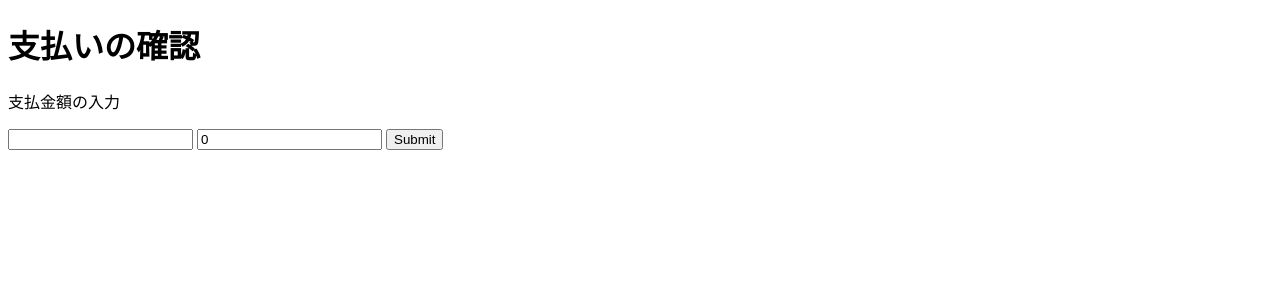
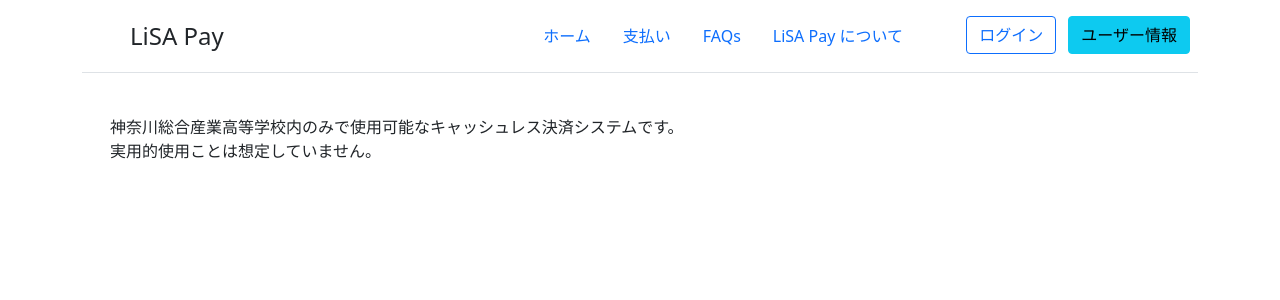
Before and after one commit to LiSA-02-Kaken/virtual_money_transaction, a FastAPI app: page /transaction/pay in a window 1280 px wide. Shown: the top 300 px of the page. Run offline with FastAPI, Linux system fonts and the light colour scheme; some libraries are stand-ins or nearby versions.

Commit message:
fixed layout

```diff
--- a/main.py
+++ b/main.py
@@ -59,16 +59,26 @@ async def token(form: OAuth2PasswordRequestForm = Depends()):
     return generate_tokens(user.id)
 
 @app.get("/transaction/pay")
-async def payment(request: Request):
-    return templates.TemplateResponse("payment.html", context={'request': request})
+async def payment(request: Request, access: Optional[str]=Cookie(None)):
+    #もしログインしていない場合はとばす
+    if access is None:
+        return templates.TemplateResponse("home.html", context={'request': request})
+    return templates.TemplateResponse("payment.html", context={'request': request, 'title': '決済を行う'})
 
 
 @app.post("/transaction/pay")
-async def payment(request: Request, user: User = Depends(get_user), pay_balance: int = Form(...), req_shop: str = Form(...)):
+async def payment(
+    request: Request,
+    access: Optional[str]=Cookie(None),
+    pay_balance: int = Form(...),
+    req_shop: str = Form(...)):
+
     try:
         shop = Shop.get(Shop.shopid == req_shop)
     except DoesNotExist:
         raise HTTPException(status_code=404, detail='The shop does not exist.')
+
+    user = get_user_from_token(access, "access_token")
 
     if pay_balance <= 0 or pay_balance > 100000:
         raise HTTPException(status_code=400, detail="Invalid payment amount.")
--- a/templates/done.html
+++ b/templates/done.html
@@ -14,3 +14,8 @@
     <p>セッションID: {{ sid }}</p>
 </body>
 </html>
+
+{%- extends "layout.html" %}
+{%- block content %}
+    <a></a>
+{%- endblock %}
--- a/templates/home.html
+++ b/templates/home.html
@@ -1,5 +1,5 @@
 {%- extends "layout.html" %}
 {%- block content %}
-<p>神奈川総合産業高等学校内のみで使用可能なキャッシュレス決済システムです。</p>
+<p>神奈川総合産業高等学校内のみで使用可能なキャッシュレス決済システムです。<br>実用的使用ことは想定していません。</p>
 
 {%- endblock %}
--- a/templates/layout.html
+++ b/templates/layout.html
@@ -19,15 +19,15 @@
           </a>
 
           <ul class="nav nav-pills">
-            <li class="nav-item"><a href="#" class="nav-link" aria-current="page">ホーム</a></li>
+            <li class="nav-item"><a href="/" class="nav-link" aria-current="page">ホーム</a></li>
             <li class="nav-item"><a href="/transaction/pay" class="nav-link">支払い</a></li>
-            <li class="nav-item"><a href="#" class="nav-link">FAQs</a></li>
-            <li class="nav-item"><a href="#" class="nav-link">LiSA Pay について</a></li>
+            <li class="nav-item"><a href="/" class="nav-link">FAQs</a></li>
+            <li class="nav-item"><a href="/" class="nav-link">LiSA Pay について</a></li>
           </ul>
 
           <div class="col-md-3 text-end">
-            <button onclick="locaction.href='/login'" type="button" class="btn btn-outline-primary me-2">ログイン</button>
-            <button type="button" class="btn btn-primary">利用開始</button>
+            <input type=button onClick="location.href='/login'" class="btn btn-outline-primary me-2" value='ログイン'>
+            <input type=button onClick="location.href='/users/me'" class="btn btn-info me-2" value='ユーザー情報'>
           </div>
         </header>
       </div>
--- a/templates/payment.html
+++ b/templates/payment.html
@@ -1,18 +1,15 @@
-<!DOCTYPE html>
-<html lang="ja">
-<head>
-    <meta charset="UTF-8">
-    <meta http-equiv="X-UA-Compatible" content="IE=edge">
-    <meta name="viewport" content="width=device-width, initial-scale=1.0">
-    <title>Payment</title>
-</head>
-<body>
-    <h1>支払いの確認</h1>
-    <p>支払金額の入力</p>
-    <form  method="post">
-        <input type="text" name="req_shop" value="">
-        <input type="number" name="pay_balance" value="0">
-        <input type="submit">
-    </form>
-</body>
-</html>
+{%- extends "layout.html" %}
+{%- block content %}
+    <form method="post">
+        <div class="mb-3">
+          <label for="nameinput" class="form-label">ShopID</label>
+          <input type="text" class="form-control" name="req_shop" value="u7ab4">
+          <div id="nameHelp" class="form-text">あなたのログインIDを入力...</div>
+        </div>
+        <div class="mb-3">
+          <label for="exampleInputPassword1" class="form-label">お支払金額</label>
+          <input type="text" class="form-control" name="pay_balance" value="0">
+        </div>
+        <button type="submit" class="btn btn-success">決済する</button>
+      </form>
+{%- endblock %}
```
Also changed, not shown: templates/profile.html (+10 -13 lines), templates/mypage.html (added).
